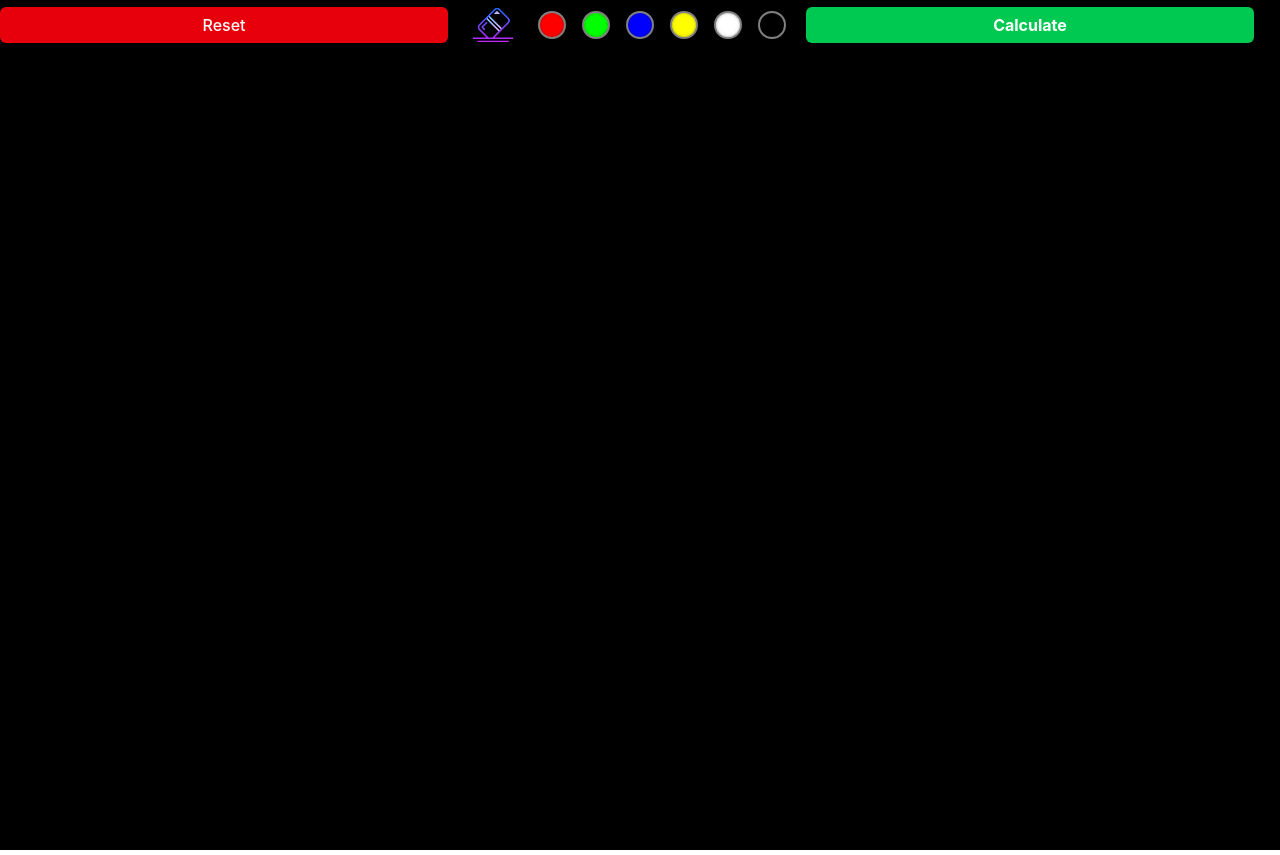
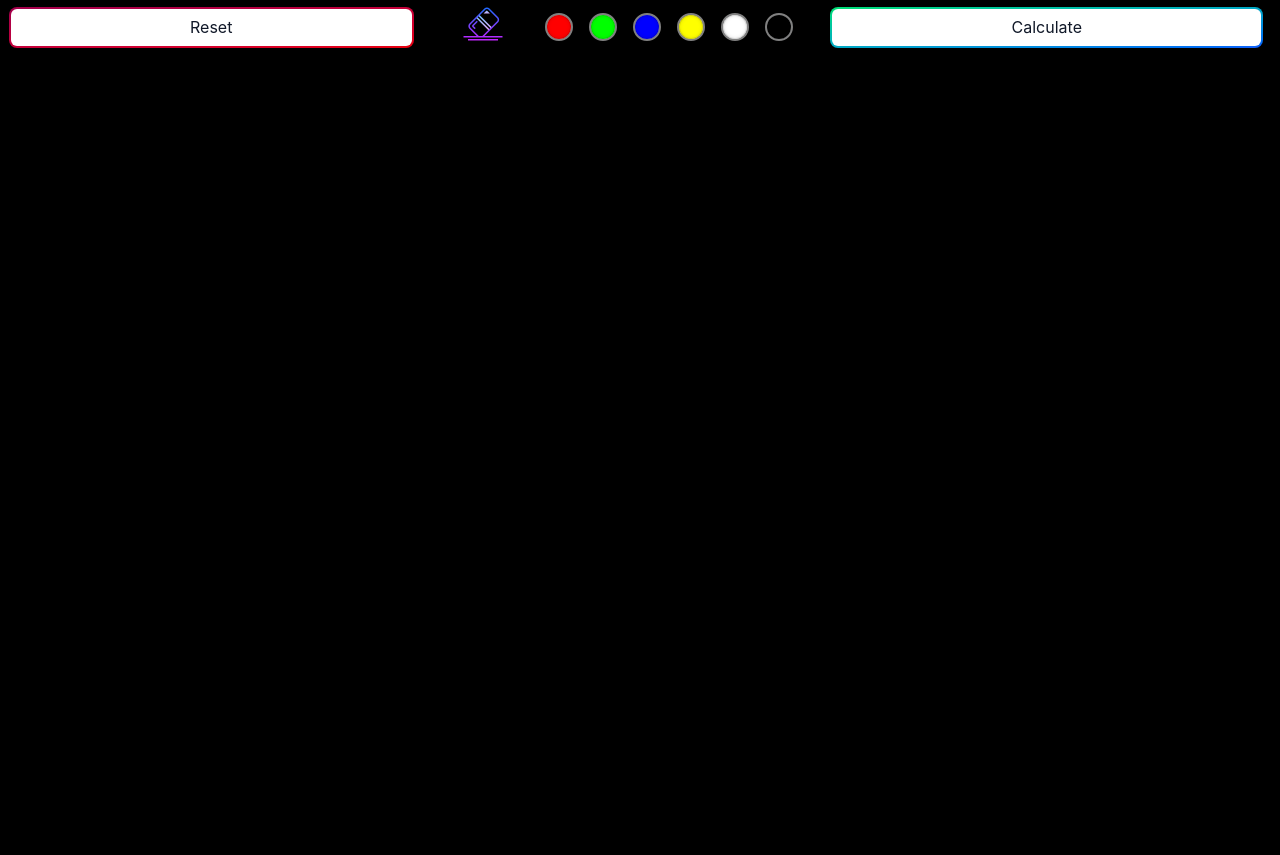
Before and after one commit to Kushalkush-dev/Mathify-Ai, a React (Vite) app: page / in a window 1280 px wide. Built offline with nearby package versions, Linux system fonts and the light colour scheme; what better-react-mathjax would draw is missing.

Commit message:
update to gradient buttons

```diff
--- a/src/pages/Home.jsx
+++ b/src/pages/Home.jsx
@@ -200,19 +200,27 @@
   return(
   <>
   <div>
-    <div className='flex justify-start gap-5 items-center bg-black'>
-    <Button onClick={()=>{
+    <div className='flex justify-around gap-5 items-center bg-black'>
+
+    <div>
+    <button onClick={()=>{
       setreset(true)
-    }}
-    className=" text-white bg-red-600 w-[35vw] hover:bg-red-700 active:scale-90"
-    variant="default"
-    color="black"
-    ><span className='font-medium'>Reset</span></Button>
+    }} className="relative active:scale-90 inline-flex items-center justify-center p-0.5 me-2 overflow-hidden text-sm font-medium text-gray-900 rounded-lg group bg-gradient-to-br from-pink-800 to-red-600 group-hover:from-red-500 group-hover:to-red-600 hover:text-white dark:text-white focus:outline-none">
+    <span className="relative  px-[14vw] py-1.5 transition-all ease-in duration-75 bg-white dark:bg-gray-900 rounded-md group-hover:bg-transparent group-hover:dark:bg-transparent">
+    Reset
+    </span>
+    </button>
 
 
-    <button onClick={eraser} className='hover:opacity-80 active:scale-90'>
-    <img src="eraser-Icon.png" alt="eraserlogo" width={"50px"} />
-    </button>
+    </div>
+
+    <div>
+        <button onClick={eraser} className='hover:opacity-80 active:scale-90'>
+        <img src="eraser-Icon.png" alt="eraserlogo" width={"48px"} />
+        </button>
+
+    </div>
+
    <div>
       <Group className='' wrap=''>
        {Colors.map((color) => (
@@ -227,14 +235,18 @@
 
    </div>
 
+    <div>
+   <button onClick={Calculate} className="relative active:scale-90 inline-flex items-center justify-center p-0.5  me-2 overflow-hidden text-sm font-medium text-gray-900 rounded-lg group bg-gradient-to-br from-green-400 to-blue-600 group-hover:from-green-400 group-hover:to-blue-600 hover:text-white dark:text-white  focus:outline-none ">
+    <span className="relative px-[14vw] py-1.5 transition-all ease-in duration-75 bg-white dark:bg-gray-900 rounded-md group-hover:bg-transparent group-hover:dark:bg-transparent">
+    Calculate
+    </span>
+  </button>
+
+    </div>
 
 
-    <Button
-    className="bg-green-500 text-white w-[35vw] cursor-pointer hover:bg-green-600 active:scale-90  "
-    variant="default"
-    color="black"
-    onClick={()=>{Calculate()}}
-    ><span className='font-bold'>Calculate</span></Button>
+
+
   </div>
 
 
```
